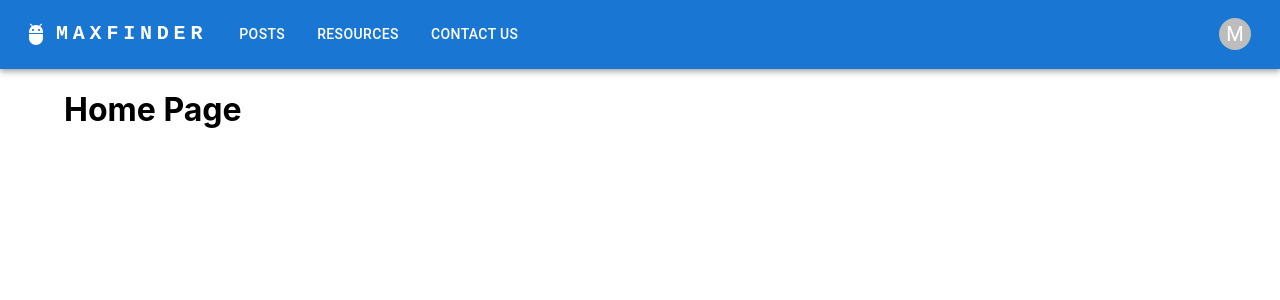
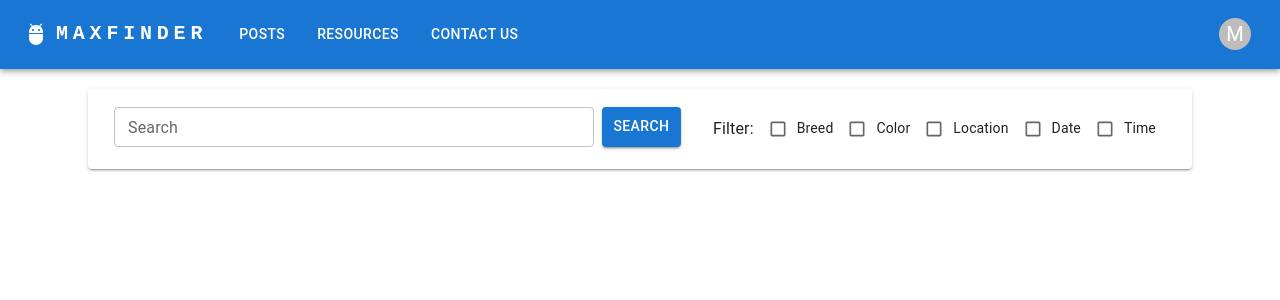
Before and after one commit to MaxFinderOrg/JID-3118-MaxFinder, a React (Create React App) app: page / in a window 1280 px wide. Shown: the top 300 px of the page. Built offline with nearby package versions, Linux system fonts and the light colour scheme.

Commit message:
more changes for search and filter on home page

```diff
--- a/src/components/SearchBar/SearchBar.tsx
+++ b/src/components/SearchBar/SearchBar.tsx
@@ -1,23 +1,38 @@
 import React, { useState } from 'react';
 import TextField from '@mui/material/TextField';
 import Button from '@mui/material/Button';
+import Box from '@mui/material/Box';
 
-const SearchBar = ({ onSearch }) => {
-  const [searchText, setSearchText] = useState('');
+type SearchBarProps = {
+  onSearch: (searchText: string) => void;
+};
+
+const SearchBar: React.FC<SearchBarProps> = ({ onSearch }) => {
+  const [searchText, setSearchText] = useState<string>(''); // Initialize with an empty string
 
   const handleSearch = () => {
     onSearch(searchText);
   };
 
   return (
-    <>
+    <Box display="flex" gap={1}>
       <TextField
         label="Search"
+        variant="outlined"
+        size="small"
+        fullWidth
         value={searchText}
         onChange={(e) => setSearchText(e.target.value)}
       />
-      <Button onClick={handleSearch}>Search</Button>
-    </>
+      <Button
+        variant="contained"
+        color="primary"
+        size="medium"
+        onClick={handleSearch}
+      >
+        Search
+      </Button>
+    </Box>
   );
 };
 
--- a/src/pages/Home.tsx
+++ b/src/pages/Home.tsx
@@ -1,5 +1,54 @@
-import React from "react";
+import React, { useState } from 'react';
+import FilterOptions from '../components/SearchBar/FilterOptions.tsx';
+import FilterResults from '../components/SearchBar/FilterResults.tsx';
+import SearchBar from '../components/SearchBar/SearchBar.tsx';
+import { Container, CssBaseline, Grid, Paper, Typography } from '@mui/material';
+import { AlignHorizontalCenter, WidthFull } from '@mui/icons-material';
+import { alignProperty } from '@mui/material/styles/cssUtils';
 
-const Home = () => <h1>Home Page</h1>;
+type Filters = {
+  [key: string]: boolean;
+};
+
+const Home = () => {
+  const [searchText, setSearchText] = useState('');
+  const [filters, setFilters] = useState<Filters>({
+    breed: false,
+    color: false,
+    location: false,
+    date: false,
+    time: false,
+  });
+  const [results, setResults] = useState<any[]>([]); // Store your filtered results here
+
+  const handleSearch = (/*text*/) => {
+    // Implement your filtering logic here based on searchText and filters
+    // Update the results state
+  };
+
+  const handleFilterChange = (filterName: string) => {
+    setFilters((prevFilters) => ({
+      ...prevFilters,
+      [filterName]: !prevFilters[filterName],
+    }));
+  };
+
+  return (
+    <Container component="main">
+      <CssBaseline />
+      <Paper elevation={2} sx={{ padding: '10px', marginTop: '20px', marginBottom: '20px', display: 'flex', flexDirection:'row', alignItems: 'center'}}>
+        <Grid container spacing={2} >
+          <Grid item marginLeft={2} marginTop={1} sx={{ width: '53%'}}>
+            <SearchBar onSearch={handleSearch} />
+          </Grid>
+          <Grid item sx={{ width: '45%' }} >
+            <FilterOptions filters={filters} onFilterChange={handleFilterChange} />
+          </Grid>
+        </Grid>
+        <FilterResults results={results} />
+      </Paper>
+    </Container>
+  );
+};
 
 export default Home;
--- a/tsconfig.json
+++ b/tsconfig.json
@@ -6,6 +6,7 @@
       "dom.iterable",
       "esnext"
     ],
+    "allowImportingTsExtensions": true,
     "allowJs": true,
     "skipLibCheck": true,
     "esModuleInterop": true,
```
Also changed, not shown: src/components/SearchBar/FilterResults.tsx (+10 -1 lines).
